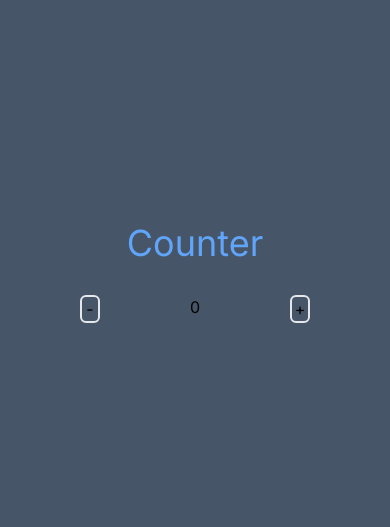
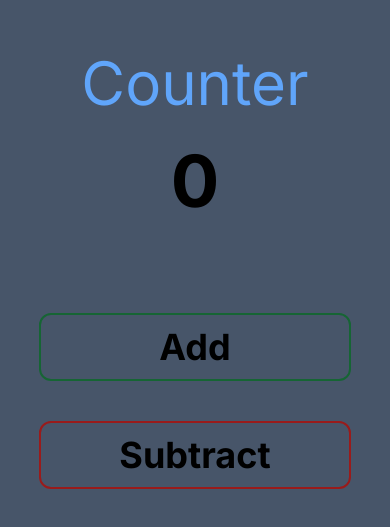
Before and after one commit to Mtoal087/NextCounter, a Next.js app: page / in a window 390 px wide. Shown: the part 151-678 px from the top of the page. Built offline with nearby package versions, Linux system fonts and the light colour scheme.

Commit message:
Finished mobile, might add box shadowing

```diff
--- a/app/page.tsx
+++ b/app/page.tsx
@@ -1,27 +1,39 @@
 'use client'
+
 import { useState } from 'react';
 
 export default function Home() {
-  const [count, setCount] = useState(0);
+    const [count, setCount] = useState(0); // Counter, using useState from React
 
     return (
         <section className="w-full flex h-screen justify-center items-center bg-slate-600 flex-col gap-8">
-      <h1 className="text-4xl text-blue-400">
-        Counter
-      </h1>
-      <div className="button flex gap-20 sm:flex-col">
-        <button className="btn cursor-pointer hover:bg-red-400 absolute left-20 sm:w-100"
+
+
+        <h1 className="text-6xl text-blue-400">Counter</h1>
+
+
+        {/* Counter */}
+        <h1 className='text-7xl mb-16 font-bold'>{ count }</h1>
+
+
+        <div className="flex md:flex-row flex-col w-screen items-center gap-10">
+
+
+            {/* Button 'Add' */}
+            <button className="w-4/5 cursor-pointer text-4xl  border-2 border-green-800 py-3 rounded-xl hover:bg-green-400 font-bold"
+            onClick={() => setCount(count + 1)}
+            >Add</button>
+
+
+            {/* Button 'Subtract' */}
+            <button className="w-4/5 cursor-pointer hover:bg-red-400 text-4xl border-2 border-red-800 py-3 rounded-xl font-bold"
             onClick={() => setCount(count - 1)}
-        >
-          -
-        </button>
-        <h1>{ count }</h1>
-        <button className="btn cursor-pointer hover:bg-green-400 absolute right-20"
-        onClick={() => setCount(count + 1)}
-        >
-          +
-        </button>
+            >Subtract</button>
+
+
         </div>
+
+
         </section>
     )
 }
```
Lines whose indentation alone changed are shown as unchanged.
